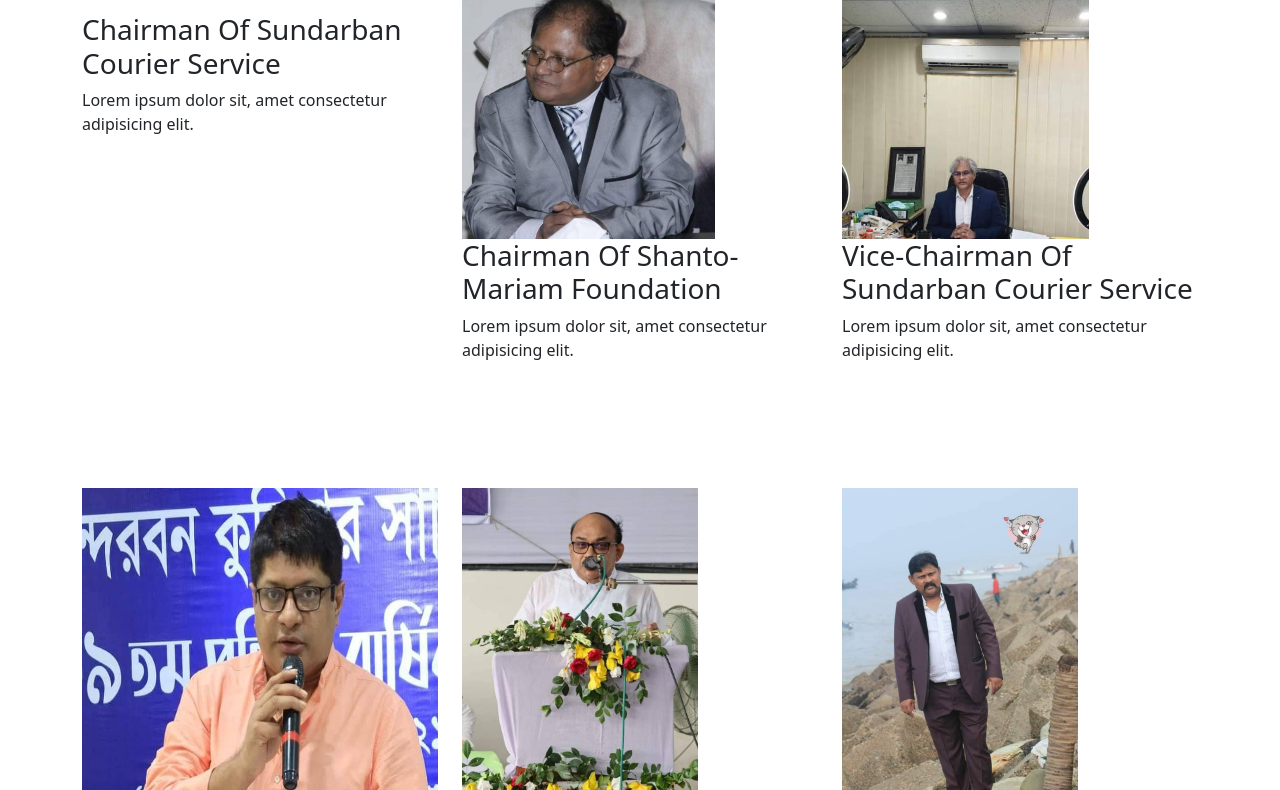
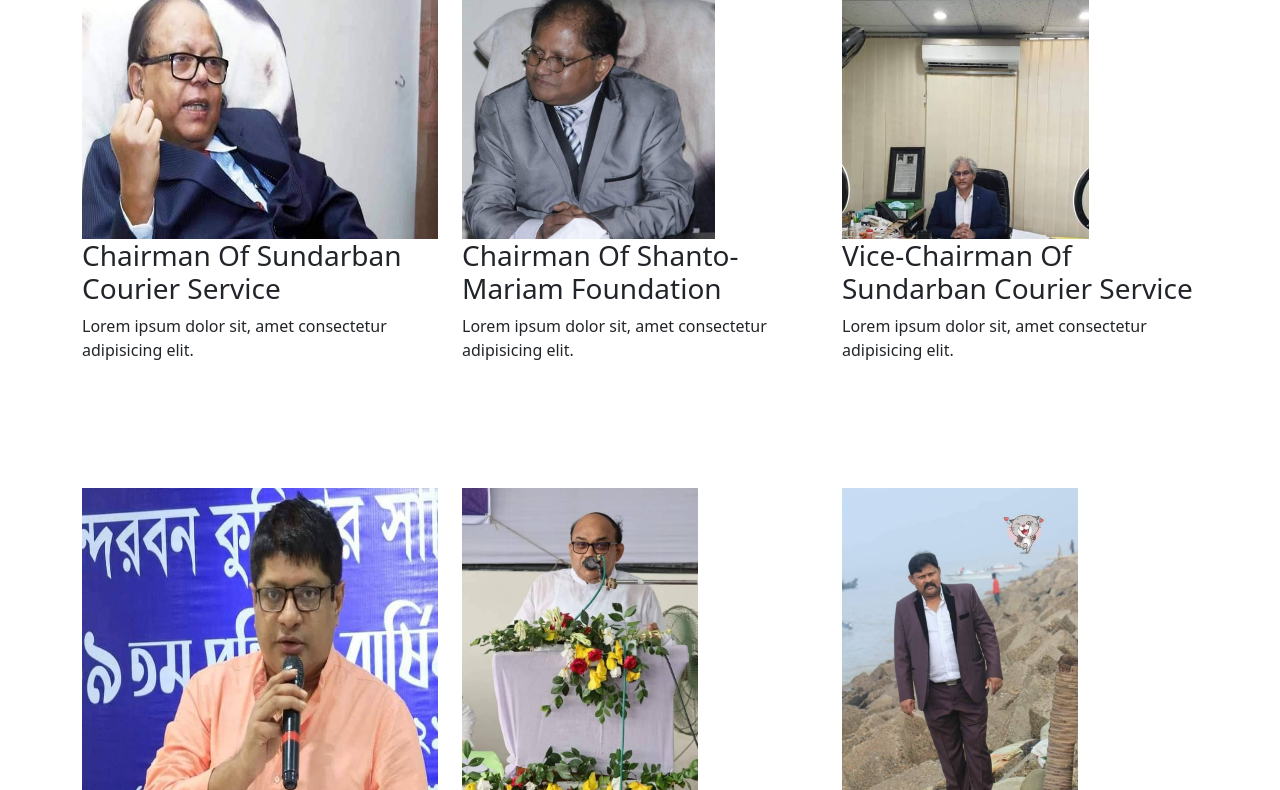
Before and after one commit to kamruzzaman22874/Sundarban-website, a plain HTML site: page sundarban1.html in a window 1280 px wide. Shown: the part 67-857 px from the top of the page. Drawn offline with nearby package versions, Linux system fonts and the light colour scheme; the site is published under a folder, as on GitHub Pages, so addresses that start at the root find nothing.

Commit message:
added some code

```diff
--- a/sundarban1.html
+++ b/sundarban1.html
@@ -12,7 +12,7 @@
         <div class="container">
             <div class="row">
                 <div class="col col-md-4 col-sm-6 col-12">
-                    <img class="img-fluid h-50" src="/image/chairman.jpg" alt="">
+                    <img class="img-fluid h-50" src="./image/chairman.jpg" alt="">
                     <h3 class="text-justify">Chairman Of Sundarban Courier Service</h3>
                     <p>Lorem ipsum dolor sit, amet consectetur adipisicing elit.</p>
                 </div>
```
